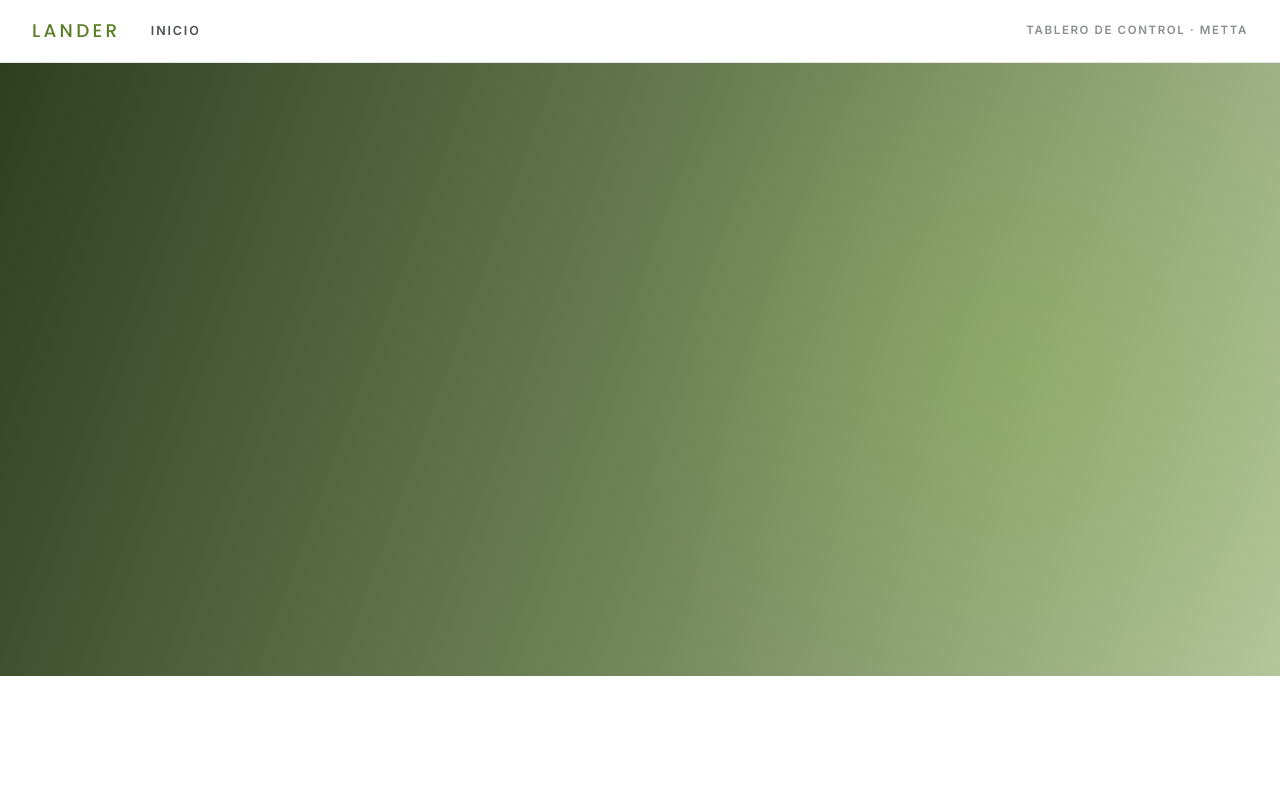
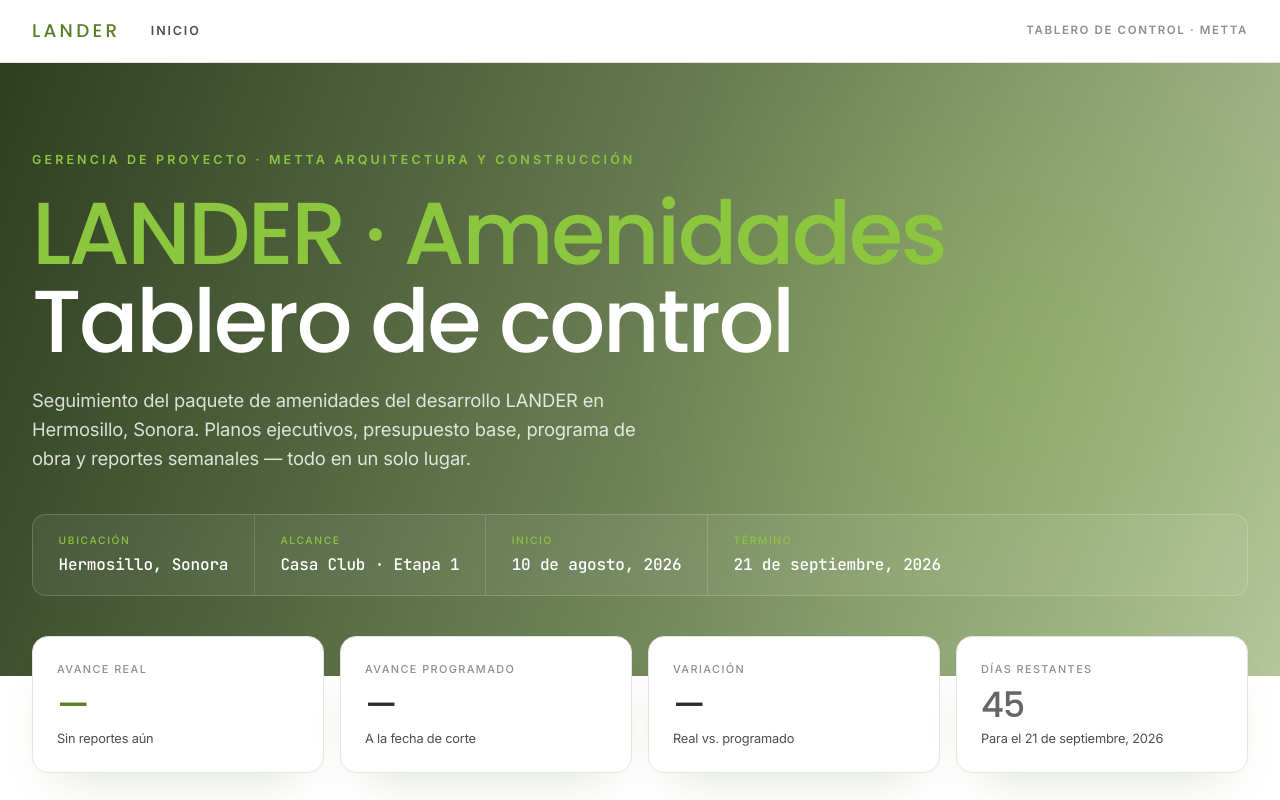
Before and after one commit to arqenriquez/tablero-lander-amenidades, a plain HTML site: page index.html in a window 1280 px wide. Shown: the top 800 px of the page. Drawn offline with Linux system fonts and the light colour scheme; no server answers.

Commit message:
feat: datos del proyecto y branding dinámico de la portada
Todo el texto de marca sale de data/proyecto.json: título de pestaña,
meta description, hero y pie. La banda de indicadores queda cableada;
'Días restantes' ya calcula contra la fecha de término y los otros
tres esperan al primer reporte semanal.

Co-Authored-By: Claude Opus 5 <noreply@anthropic.com>

```diff
--- /dev/null
+++ b/data/proyecto.json
@@ -0,0 +1,14 @@
+{
+  "proyecto": {
+    "nombre": "LANDER · Amenidades",
+    "nombre_corto": "LANDER",
+    "subtitulo": "Casa Club · Amenidades",
+    "cliente": "Desarrollos Residenciales LANDER",
+    "gerencia": "Metta Arquitectura y Construcción",
+    "ubicacion": "Hermosillo, Sonora",
+    "alcance": "Casa Club · Etapa 1",
+    "fecha_inicio": "2026-08-10",
+    "fecha_fin": "2026-09-21",
+    "descripcion": "Seguimiento del paquete de amenidades del desarrollo LANDER en Hermosillo, Sonora. Planos ejecutivos, presupuesto base, programa de obra y reportes semanales — todo en un solo lugar."
+  }
+}
--- a/index.html
+++ b/index.html
@@ -136,5 +136,7 @@
   <div><span data-brand-gerencia>Metta Arquitectura y Construcción</span> · Gerencia de Proyecto · <span data-brand-ubicacion>Hermosillo, Sonora</span></div>
 </footer>
 
+<script src="js/branding.js?v=20260806"></script>
+<script src="js/shell.js?v=20260806"></script>
 </body>
 </html>
--- /dev/null
+++ b/js/branding.js
@@ -0,0 +1,43 @@
+/* ============================================================
+   LANDER · TABLERO · Identidad compartida
+   Se carga en TODAS las páginas. Lee data/proyecto.json y:
+   - arma el <title> con nombre_corto + sección + gerencia
+   - sustituye __CLIENTE__ en el <meta description>
+   - rellena los elementos con data-brand-*
+   Si el JSON no carga, la página conserva sus textos de respaldo.
+   ============================================================ */
+
+(async function () {
+  let p = null;
+  try {
+    const resp = await fetch(`data/proyecto.json?t=${Date.now()}`, { cache: 'no-cache' });
+    if (!resp.ok) throw new Error(`HTTP ${resp.status}`);
+    p = (await resp.json()).proyecto;
+  } catch (e) {
+    console.warn('branding: no se pudo cargar proyecto.json —', e.message);
+    return;
+  }
+  if (!p) return;
+
+  /* Título de la pestaña: "LANDER · Planos | Metta Arquitectura y Construcción" */
+  const seccion = document.body.dataset.seccion || '';
+  const izq = [p.nombre_corto, seccion].filter(Boolean).join(' · ');
+  document.title = p.gerencia ? `${izq} | ${p.gerencia}` : izq;
+
+  /* Meta description: el HTML trae el marcador __CLIENTE__ */
+  const meta = document.querySelector('meta[name="description"]');
+  if (meta) meta.content = meta.content.replace('__CLIENTE__', p.cliente || p.nombre || '');
+
+  /* Textos de marca repartidos por la página */
+  const poner = (attr, valor) => {
+    if (!valor) return;
+    document.querySelectorAll(`[${attr}]`).forEach(el => { el.textContent = valor; });
+  };
+  poner('data-brand-cliente', p.cliente);
+  poner('data-brand-gerencia', p.gerencia);
+  poner('data-brand-ubicacion', p.ubicacion);
+
+  /* alt correcto del logo del cliente */
+  const logo = document.querySelector('.topbar-logo img');
+  if (logo) logo.alt = p.nombre_corto || p.nombre || '';
+})();
--- /dev/null
+++ b/js/shell.js
@@ -0,0 +1,110 @@
+/* ============================================================
+   LANDER · TABLERO · Lógica de la portada (index.html)
+   - Llena el hero con data/proyecto.json
+   - Llena la banda de indicadores con el ÚLTIMO reporte semanal
+     publicado. Mientras no haya reportes, "Días restantes" sí se
+     calcula (sale de fecha_fin) y los otros tres quedan en "—".
+   ============================================================ */
+
+const $ = (sel) => document.querySelector(sel);
+const fmt = (n, d = 2) => Number(n).toFixed(d);
+
+const MESES = ['enero', 'febrero', 'marzo', 'abril', 'mayo', 'junio',
+               'julio', 'agosto', 'septiembre', 'octubre', 'noviembre', 'diciembre'];
+
+/* Convierte "2026-08-10" en "10 de agosto, 2026" */
+function fechaLarga(iso) {
+  if (!iso) return '—';
+  const [y, m, d] = iso.split('-').map(Number);
+  if (!y || !m || !d) return iso;
+  return `${d} de ${MESES[m - 1]}, ${y}`;
+}
+
+async function cargarJSON(ruta) {
+  try {
+    const resp = await fetch(`${ruta}?t=${Date.now()}`, { cache: 'no-cache' });
+    if (!resp.ok) throw new Error(`HTTP ${resp.status}`);
+    return await resp.json();
+  } catch (e) {
+    console.warn(`No se pudo cargar ${ruta}:`, e.message);
+    return null;
+  }
+}
+
+/* Hero y meta del proyecto */
+function renderProyecto(datos) {
+  if (!datos || !datos.proyecto) return;
+  const p = datos.proyecto;
+
+  $('#hero-nombre').textContent = p.nombre || 'LANDER · Amenidades';
+  if (p.descripcion) $('#hero-descripcion').textContent = p.descripcion;
+  $('#meta-ubicacion').textContent = p.ubicacion || '—';
+  $('#meta-alcance').textContent = p.alcance || '—';
+  $('#meta-inicio').textContent = fechaLarga(p.fecha_inicio);
+  $('#meta-fin').textContent = fechaLarga(p.fecha_fin);
+
+  /* Días restantes para el término de obra */
+  if (!p.fecha_fin) return;
+  const hoy = new Date();
+  const fin = new Date(p.fecha_fin + 'T00:00:00');
+  const dias = Math.round((fin - hoy) / (1000 * 60 * 60 * 24));
+  const el = $('#qs-dias');
+  if (dias > 0) {
+    el.textContent = dias;
+    $('#qs-dias-sub').textContent = `Para el ${fechaLarga(p.fecha_fin)}`;
+  } else if (dias === 0) {
+    el.textContent = 'Hoy';
+    $('#qs-dias-sub').textContent = 'Es la fecha de término';
+  } else {
+    el.textContent = `+${Math.abs(dias)}`;
+    $('#qs-dias-sub').textContent = 'Días vencidos del plazo';
+  }
+}
+
+/* Banda de indicadores, alimentada por el último reporte semanal */
+async function renderQuickstats() {
+  const indice = await cargarJSON('data/reportes/index.json');
+  const semanas = indice?.semanas_publicadas || [];
+  if (!semanas.length) {
+    $('#qs-real-sub').textContent = 'Sin reportes aún';
+    return;
+  }
+
+  const ultima = [...semanas].sort((a, b) => parseInt(b) - parseInt(a))[0];
+  const data = await cargarJSON(`data/reportes/semana-${ultima}.json`);
+  if (!data || !data.avance_global) {
+    $('#qs-real-sub').textContent = 'Reporte no disponible';
+    return;
+  }
+
+  const g = data.avance_global;
+  $('#qs-real').textContent = fmt(g.real_pct) + '%';
+  $('#qs-prog').textContent = fmt(g.programado_pct) + '%';
+  $('#qs-real-sub').textContent = `Semana ${ultima} · ${data.semana?.periodo || ''}`;
+
+  const varEl = $('#qs-var');
+  const signo = g.variacion_pct >= 0 ? '+' : '';
+  varEl.textContent = `${signo}${fmt(g.variacion_pct)}%`;
+  varEl.classList.add(g.variacion_pct >= 0 ? 'pos' : 'neg');
+  $('#qs-var-sub').textContent = g.variacion_pct >= 0
+    ? 'Adelanto sobre el programa'
+    : 'Atraso respecto al programa';
+}
+
+/* Animaciones al hacer scroll */
+function animar() {
+  const io = new IntersectionObserver((entradas) => {
+    entradas.forEach(e => {
+      if (e.isIntersecting) { e.target.classList.add('visible'); io.unobserve(e.target); }
+    });
+  }, { threshold: 0.1 });
+  document.querySelectorAll('.fade-up').forEach(el => io.observe(el));
+}
+
+async function init() {
+  renderProyecto(await cargarJSON('data/proyecto.json'));
+  await renderQuickstats();
+  animar();
+}
+
+document.addEventListener('DOMContentLoaded', init);
```
